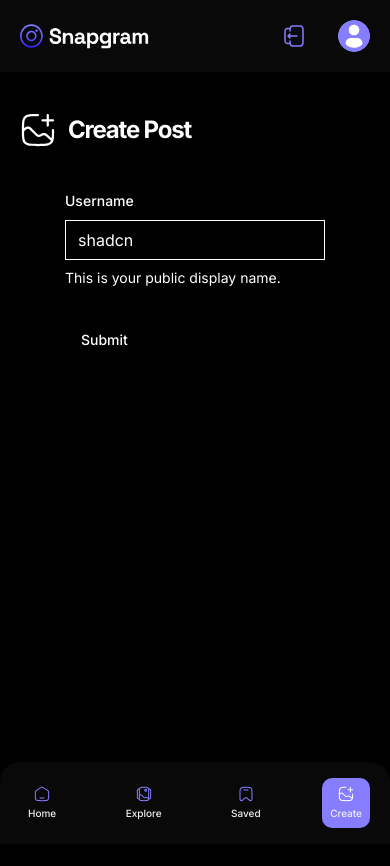
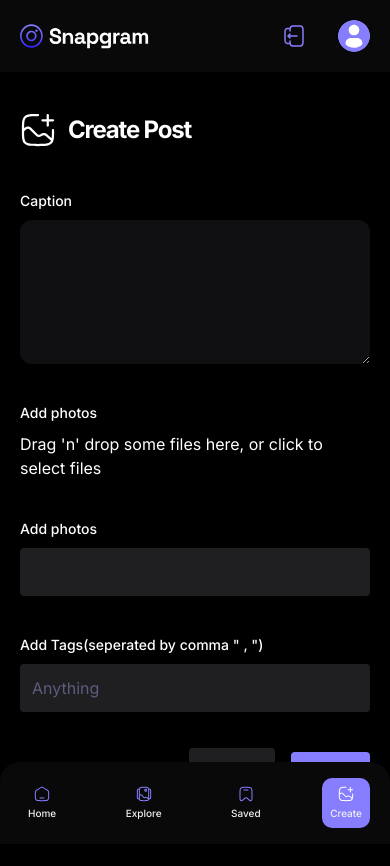
Before and after one commit to AmitBiswas1402/social-2, a React (Vite) app: page /create-post in a window 390 px wide. Shown: the top 866 px of the page. Built offline with nearby package versions, Linux system fonts and the light colour scheme; no server answers.

Commit message:
add file uploader component and enhance post form with additional fields

```diff
--- a/package.json
+++ b/package.json
@@ -21,6 +21,7 @@
     "lucide-react": "^0.468.0",
     "react": "^18.3.1",
     "react-dom": "^18.3.1",
+    "react-dropzone": "^14.3.5",
     "react-hook-form": "^7.54.1",
     "react-router-dom": "^7.0.2",
     "tailwind-merge": "^2.5.5",
--- a/src/components/forms/PostForm.tsx
+++ b/src/components/forms/PostForm.tsx
@@ -12,6 +12,8 @@ import {
   FormMessage,
 } from "@/components/ui/form";
 import { Input } from "@/components/ui/input";
+import { Textarea } from "../ui/textarea";
+import FileUploader from "../shared/FileUploader";
 
 const formSchema = z.object({
   username: z.string().min(2, {
@@ -32,24 +34,74 @@ const PostForm = () => {
   }
   return (
     <Form {...form}>
-      <form onSubmit={form.handleSubmit(onSubmit)} className="space-y-8">
+      <form
+        onSubmit={form.handleSubmit(onSubmit)}
+        className="flex flex-col gap-9 w-full max-w-5xl"
+      >
         <FormField
           control={form.control}
-          name="username"
+          name="name"
           render={({ field }) => (
             <FormItem>
-              <FormLabel>Username</FormLabel>
+              <FormLabel className="shad-form_label">Caption</FormLabel>
               <FormControl>
-                <Input placeholder="shadcn" {...field} />
+                <Textarea
+                  className="shad-textarea custom-scrollbar"
+                  {...field}
+                />
               </FormControl>
-              <FormDescription>
-                This is your public display name.
-              </FormDescription>
-              <FormMessage />
+              <FormMessage className="shad-form_message" />
             </FormItem>
           )}
         />
-        <Button type="submit">Submit</Button>
+
+        <FormField
+          control={form.control}
+          name="file"
+          render={({ field }) => (
+            <FormItem>
+              <FormLabel className="shad-form_label">Add photos</FormLabel>
+              <FormControl>
+                <FileUploader />
+              </FormControl>
+              <FormMessage className="shad-form_message" />
+            </FormItem>
+          )}
+        />
+
+        <FormField
+          control={form.control}
+          name="location"
+          render={({ field }) => (
+            <FormItem>
+              <FormLabel className="shad-form_label">Add photos</FormLabel>
+              <FormControl>
+                <Input type="text" className="shad-input" />
+              </FormControl>
+              <FormMessage className="shad-form_message" />
+            </FormItem>
+          )}
+        />
+
+        <FormField
+          control={form.control}
+          name="tags"
+          render={({ field }) => (
+            <FormItem>
+              <FormLabel className="shad-form_label">Add Tags(seperated by comma " , ")</FormLabel>
+              <FormControl>
+                <Input type="text" className="shad-input" placeholder="Anything" />
+              </FormControl>
+              <FormMessage className="shad-form_message" />
+            </FormItem>
+          )}
+        />
+
+        <div className="flex gap-4 items-center justify-end">
+          <Button type="button" className="shad-button_dark_4 rounded">Cancel</Button>
+          <Button type="submit" className="shad-button_primary whitespace-nowrap">Submit</Button>
+        </div>
+
       </form>
     </Form>
   );
--- /dev/null
+++ b/src/components/shared/FileUploader.tsx
@@ -0,0 +1,22 @@
+import React, {useCallback} from 'react'
+import {useDropzone} from 'react-dropzone'
+
+const FileUploader = () => {
+  const onDrop = useCallback(acceptedFiles => {
+    // Do something with the files
+  }, [])
+
+  const {getRootProps, getInputProps, isDragActive} = useDropzone({onDrop})
+
+  return (
+    <div {...getRootProps()}>
+      <input {...getInputProps()} />
+      {
+        isDragActive ?
+          <p>Drop the files here ...</p> :
+          <p>Drag 'n' drop some files here, or click to select files</p>
+      }
+    </div>
+  )
+}
+export default FileUploader
--- /dev/null
+++ b/src/components/ui/textarea.tsx
@@ -0,0 +1,22 @@
+import * as React from "react"
+
+import { cn } from "@/lib/utils"
+
+const Textarea = React.forwardRef<
+  HTMLTextAreaElement,
+  React.ComponentProps<"textarea">
+>(({ className, ...props }, ref) => {
+  return (
+    <textarea
+      className={cn(
+        "flex min-h-[80px] w-full rounded-md border border-input bg-background px-3 py-2 text-base ring-offset-background placeholder:text-muted-foreground focus-visible:outline-none focus-visible:ring-2 focus-visible:ring-ring focus-visible:ring-offset-2 disabled:cursor-not-allowed disabled:opacity-50 md:text-sm",
+        className
+      )}
+      ref={ref}
+      {...props}
+    />
+  )
+})
+Textarea.displayName = "Textarea"
+
+export { Textarea }
```
Also changed, not shown: 1 other file (tests, documents, lock files or other folders).
